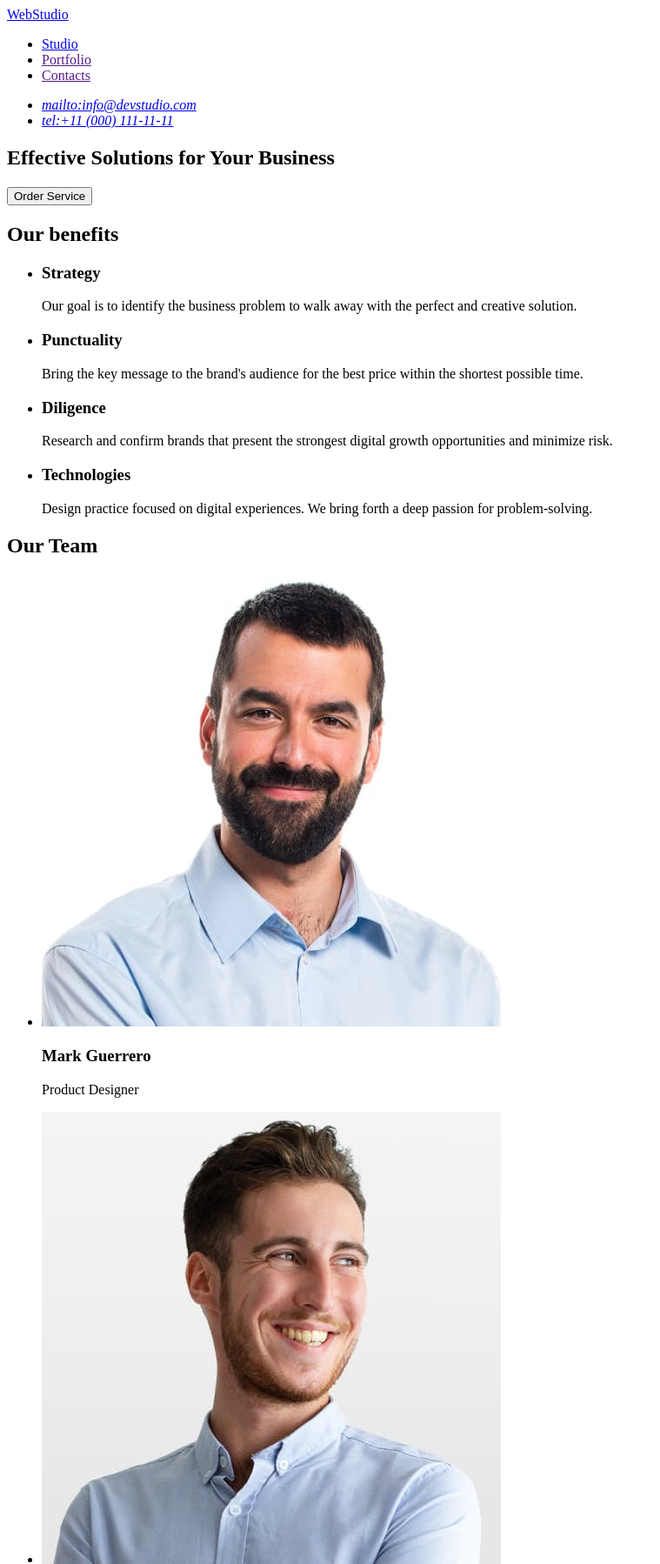
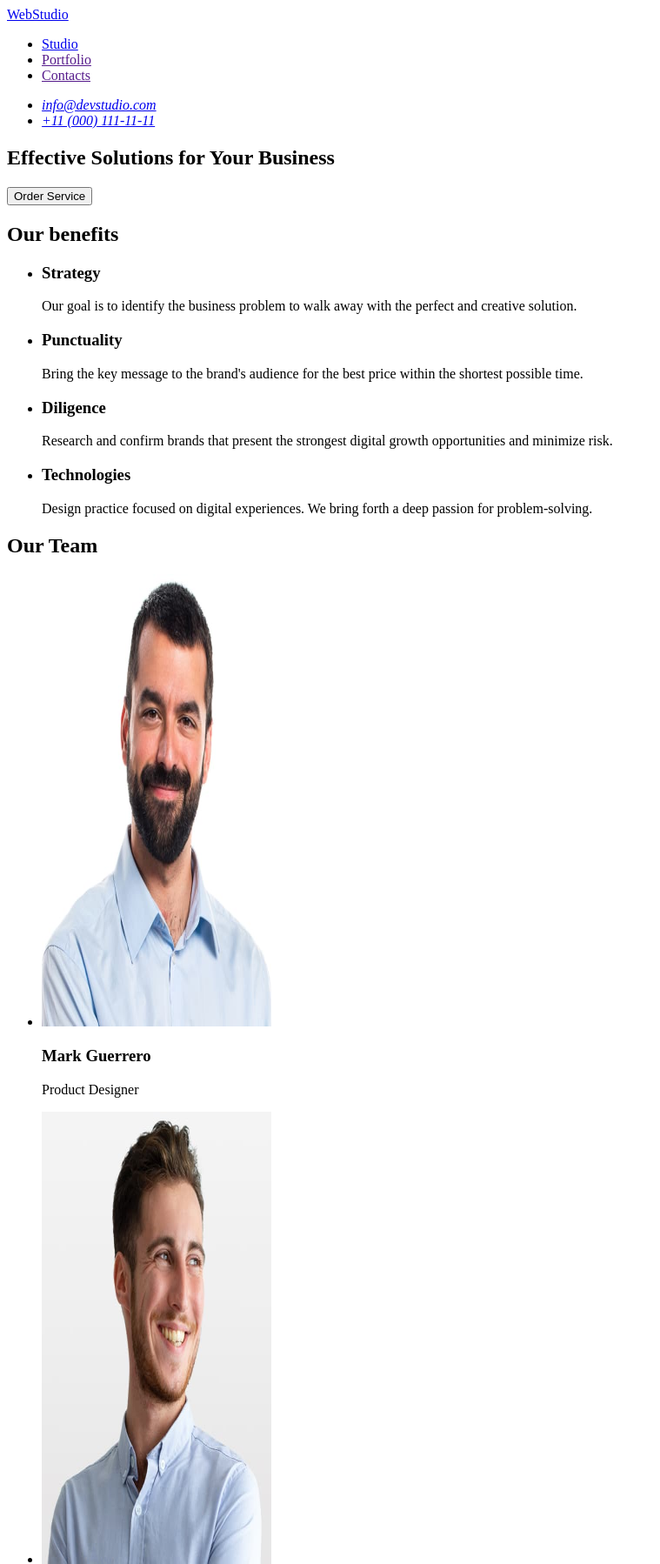
Before and after one commit to Zaitseva-Ann/goit-markup-hw-01, a plain HTML site: page index.html in a window 1280 px wide. Shown: the top 1798 px of the page at 87% size, without its empty margins (0-759 px from the left). Drawn offline with Linux system fonts and the light colour scheme.

Commit message:
add idex.html file

```diff
--- a/index.html
+++ b/index.html
@@ -8,8 +8,8 @@
 <body>
     <!------ HEADER ------>
     <header>
+        <a href="./index.html">WebStudio</a>
         <nav>
-        <a href="./index.html">WebStudio</a>
         <ul>
             <li><a href="./index.html">Studio</a>
             </li>
@@ -18,17 +18,17 @@
             <li><a href="">Contacts</a>
             </li>
         </ul>
+        </nav>
         <address>
             <ul>
                 <li>
-                    <a href="mailto:info@devstudio.com">mailto:info@devstudio.com</a><br />
+                    <a href="mailto:info@devstudio.com">info@devstudio.com</a><br />
                 </li>
                 <li>
-                    <a href="tel:+110001111111">tel:+11 (000) 111-11-11</a><br />
+                    <a href="tel:+110001111111">+11 (000) 111-11-11</a><br />
                 </li>
             </ul>
         </address>
-        </nav>
     </header>
     <main>
         <!----- HERO ----->
@@ -74,7 +74,7 @@
 <ul>
     <li>
         <img src="./images/our-team/mark.guerrero-avatar.jpg" alt="Mark Guerrero avtar"
-        width="528"
+        width="264"
         height="520">
         <h3>Mark Guerrero</h3>
         <p>
@@ -83,7 +83,7 @@
     </li>
     <li>
         <img src="./images/our-team/tom.ford-avatar.jpg" alt="Tom Ford avatar"
-        width="528"
+        width="264"
         height="520">
         <h3>Tom Ford</h3>
         <p>
@@ -92,7 +92,7 @@
     </li>
     <li>
         <img src="./images/our-team/camila.garcia-avatar.jpg" alt="Camila Garcia avatar"
-        width="528"
+        width="264"
         height="520">
         <h3>Camila Garcia</h3>
         <p>
@@ -101,7 +101,7 @@
     </li>
     <li>
         <img src="./images/our-team/daniel.wilson-avatar.jpg" alt="Daniel Wilson avatar"
-        width="528"
+        width="264"
         height="520">
         <h3>Daniel Wilson</h3>
         <p>
```
